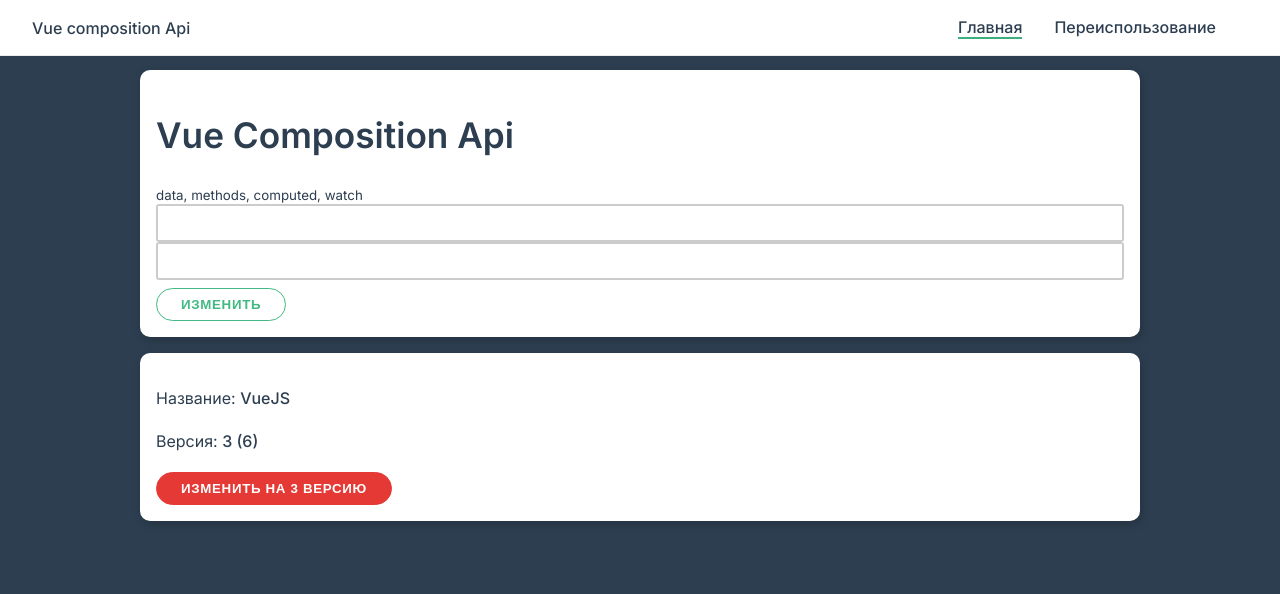
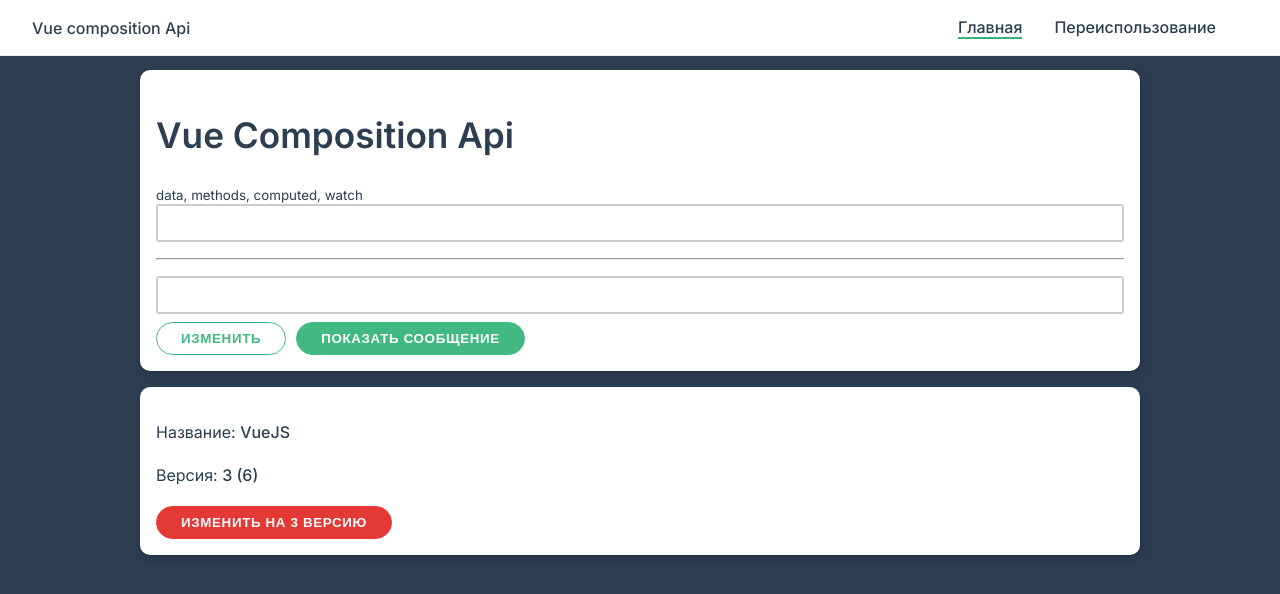
Before and after one commit to barzankaevMohdan/vue-composition-api, a Vue app: page / in a window 1280 px wide. Shown: the top 594 px of the page. Built offline with nearby package versions, Linux system fonts and the light colour scheme.

Commit message:
mixins with api

```diff
--- /dev/null
+++ b/src/AppAlert.vue
@@ -0,0 +1,13 @@
+<template>
+    <div class="alert" :class="type" @click="$emit('close')">
+        <p class="alert-title">{{ title }}</p>
+        <p>Lorem ipsum dolor sit amet consectetur adipisicing elit.</p>
+    </div>
+</template>
+
+<script>
+export default {
+    emits: ['close'],
+    props: ['title', 'type']
+}
+</script>
--- /dev/null
+++ b/src/use/Alert.js
@@ -0,0 +1,14 @@
+import {ref} from 'vue'
+
+export function useAlert() {
+    const alert = ref(false)
+
+    const toggle = () => alert.value = !alert.value
+    const close = () => alert.value = false
+
+    return {
+        alert,
+        toggle,
+        close
+    }
+}
--- a/src/views/HomePAge.vue
+++ b/src/views/HomePAge.vue
@@ -1,13 +1,28 @@
 <template>
+    <app-alert
+        v-if="alert"
+        title="Работаем с Composition"
+        type="danger"
+        @close="close"
+    >
+    </app-alert>
     <div class="card">
       <h1>Vue Composition Api</h1>
       <small>data, methods, computed, watch</small>
       <div class="form-control">
         <input type="text" ref="textInput">
+        <hr>
         <input type="text" v-model="firstName">
       </div>
 
       <button class="btn" @click="change">Изменить</button>
+      <button
+            class="btn"
+            :class="alert ? 'danger' : 'primary'"
+            @click="toggle"
+        >
+            {{ alert ? 'Закрыть' : 'Показать' }} сообщение
+        </button>
     </div>
 
     <framework-info
@@ -16,6 +31,7 @@
 </template>
 
 <script>
+import AppAlert from '../AppAlert.vue'
 import FrameworkInfo from '../FrameworkInfo'
 import {
   ref,
@@ -58,6 +74,6 @@
       changeVersion
     }
   },
-  components: { FrameworkInfo }
+  components: { FrameworkInfo, AppAlert }
 }
 </script>
--- a/src/views/Reusable.vue
+++ b/src/views/Reusable.vue
@@ -1,24 +1,43 @@
 <template>
+    <app-alert
+        v-if="alert"
+        title="Работаем с Composition"
+        type="primary"
+        @close="close"
+    >
+    </app-alert>
     <div class="card">
         <h1>Переиспользование</h1>
 
-        <button class="btn primary">Показать сообщение </button>
+        <button
+            class="btn"
+            :class="alert ? 'danger' : 'primary'"
+            @click="toggle"
+        >
+            {{ alert ? 'Закрыть' : 'Показать' }} сообщение
+        </button>
         <button class="btn" @click="navigate">Перейти на главную</button>
     </div>
 </template>
 
 <script>
 import {useRouter} from 'vue-router'
+import AppAlert from '../AppAlert.vue'
+import {useAlert} from '../use/Alert'
 export default {
     setup() {
+        const {alert, close, toggle} = useAlert()
         const router = useRouter()
-        const navigate = () => {
-            router.push('/')
-        }
+
+        const navigate = () => router.push('/')
 
         return{
-            navigate
+            navigate,
+            alert,
+            toggle,
+            close
         }
-    }
+    },
+    components: { AppAlert }
 }
 </script>
```
